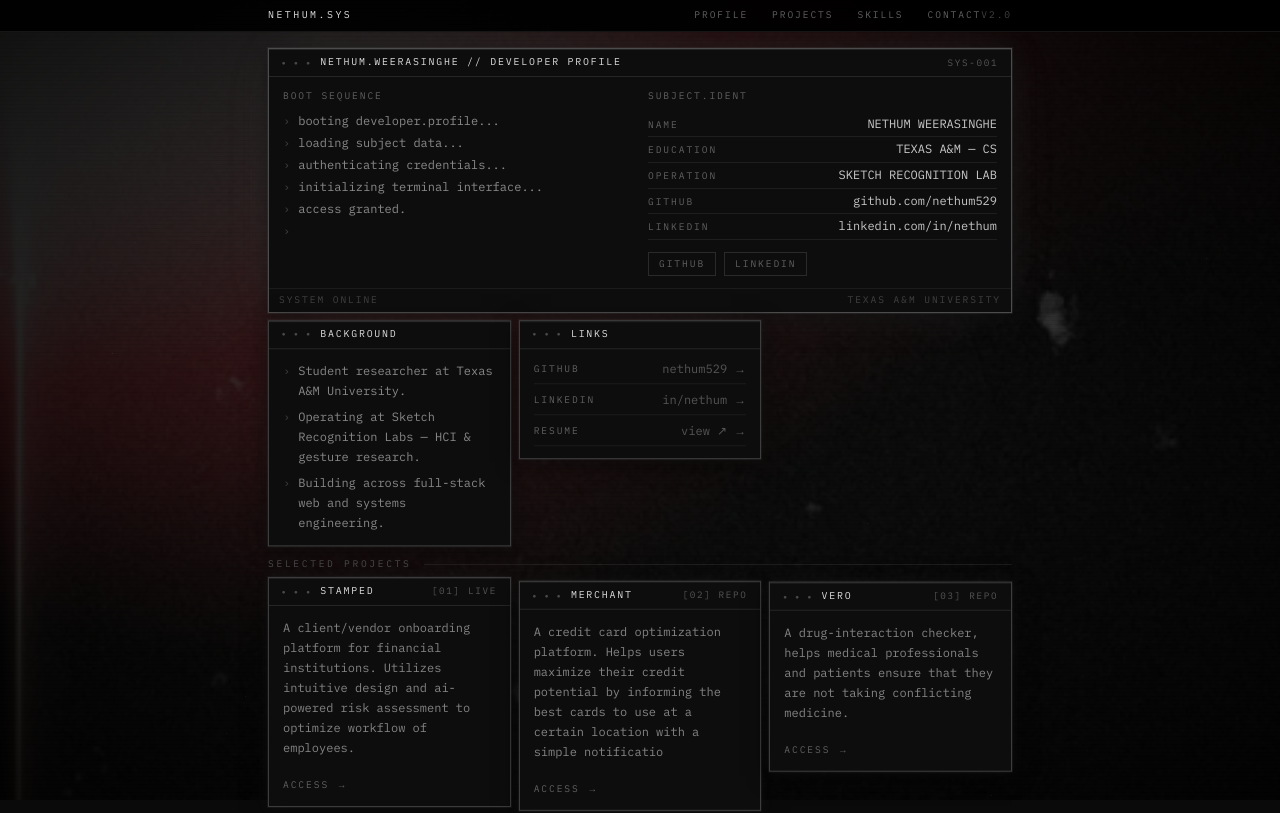
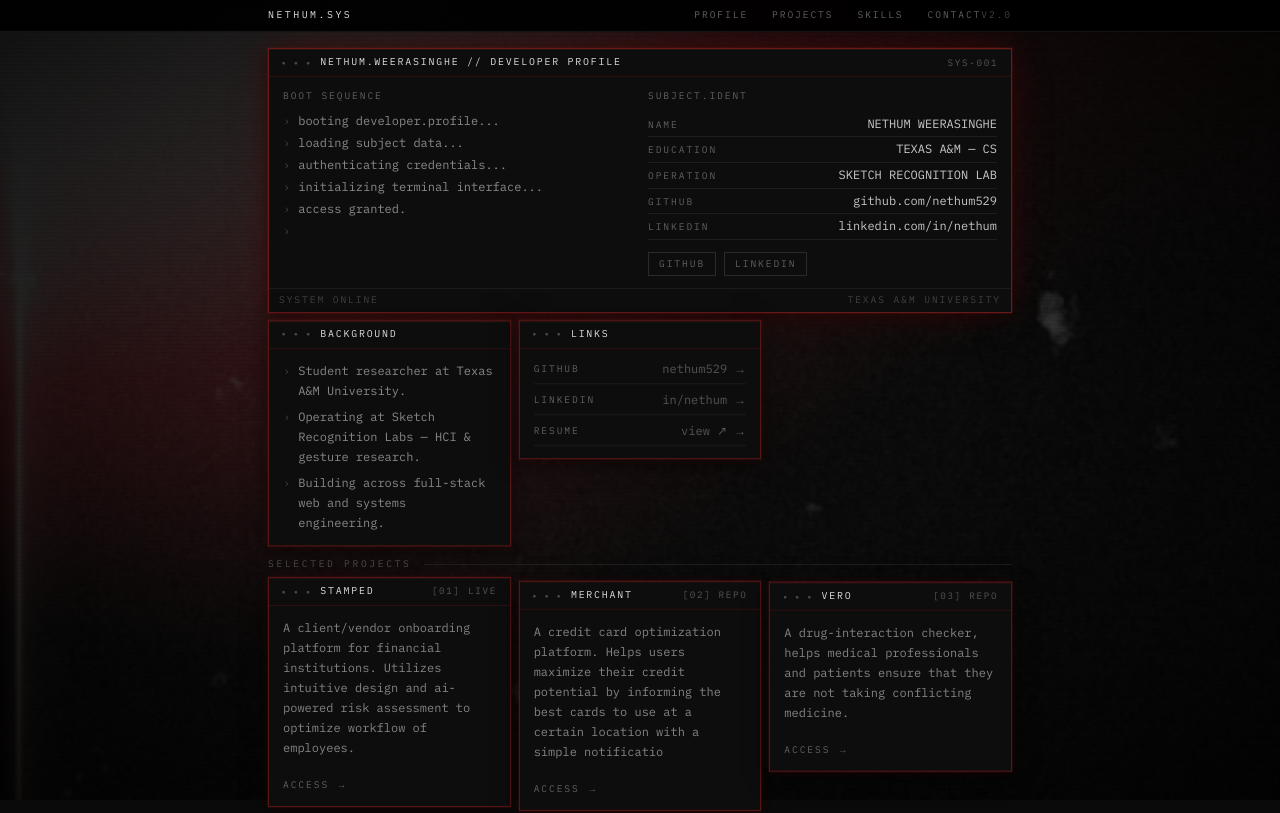
Before and after one commit to nethum529/terminal_portfolio, a Next.js app: page / in a window 1280 px wide. Shown: the top 813 px of the page. Built offline with nearby package versions, Linux system fonts and the light colour scheme.

Commit message:
feat: neon red border glow on all terminal panels

```diff
--- a/app/globals.css
+++ b/app/globals.css
@@ -91,43 +91,44 @@ body {
   .t-panel {
     position: relative;
     background: #0d0d0d;
-    border: 1px solid rgba(255,255,255,0.2);
+    border: 1px solid rgba(220,40,40,0.35);
     box-shadow:
-      0 0 0 1px rgba(255,255,255,0.04),
-      0 0 12px rgba(180,180,180,0.07),
+      0 0 0 1px rgba(220,40,40,0.08),
+      0 0 10px rgba(200,30,30,0.12),
       0 4px 20px rgba(0,0,0,0.75),
-      inset 0 1px 0 rgba(255,255,255,0.07);
+      inset 0 1px 0 rgba(220,60,60,0.08);
     transition: border-color 0.25s ease, box-shadow 0.25s ease;
   }
 
   .t-panel:hover {
-    border-color: rgba(255,255,255,0.38);
+    border-color: rgba(220,40,40,0.65);
     box-shadow:
-      0 0 0 1px rgba(255,255,255,0.07),
-      0 0 22px rgba(200,200,200,0.12),
+      0 0 0 1px rgba(220,40,40,0.12),
+      0 0 20px rgba(200,30,30,0.22),
+      0 0 40px rgba(180,20,20,0.1),
       0 4px 28px rgba(0,0,0,0.85),
-      inset 0 1px 0 rgba(255,255,255,0.09);
+      inset 0 1px 0 rgba(220,60,60,0.12);
   }
 
   /* Illuminated hero/ident panel */
   .t-panel-glow {
-    border-color: rgba(255,255,255,0.26);
+    border-color: rgba(220,40,40,0.45);
     box-shadow:
-      0 0 0 1px rgba(255,255,255,0.06),
-      0 0 28px rgba(200,200,200,0.09),
-      0 0 60px rgba(180,180,180,0.04),
+      0 0 0 1px rgba(220,40,40,0.1),
+      0 0 24px rgba(200,30,30,0.18),
+      0 0 50px rgba(180,20,20,0.08),
       0 4px 20px rgba(0,0,0,0.8),
-      inset 0 1px 0 rgba(255,255,255,0.09);
+      inset 0 1px 0 rgba(220,60,60,0.1);
   }
 
   .t-panel-glow:hover {
-    border-color: rgba(255,255,255,0.42);
+    border-color: rgba(220,40,40,0.7);
     box-shadow:
-      0 0 0 1px rgba(255,255,255,0.09),
-      0 0 40px rgba(200,200,200,0.14),
-      0 0 80px rgba(180,180,180,0.06),
+      0 0 0 1px rgba(220,40,40,0.14),
+      0 0 36px rgba(200,30,30,0.28),
+      0 0 70px rgba(180,20,20,0.12),
       0 4px 28px rgba(0,0,0,0.9),
-      inset 0 1px 0 rgba(255,255,255,0.11);
+      inset 0 1px 0 rgba(220,60,60,0.14);
   }
 
   .t-header {
@@ -135,7 +136,7 @@ body {
     align-items: center;
     justify-content: space-between;
     padding: 0.38rem 0.8rem;
-    border-bottom: 1px solid rgba(255,255,255,0.1);
+    border-bottom: 1px solid rgba(200,30,30,0.18);
     gap: 0.5rem;
   }
 
```
